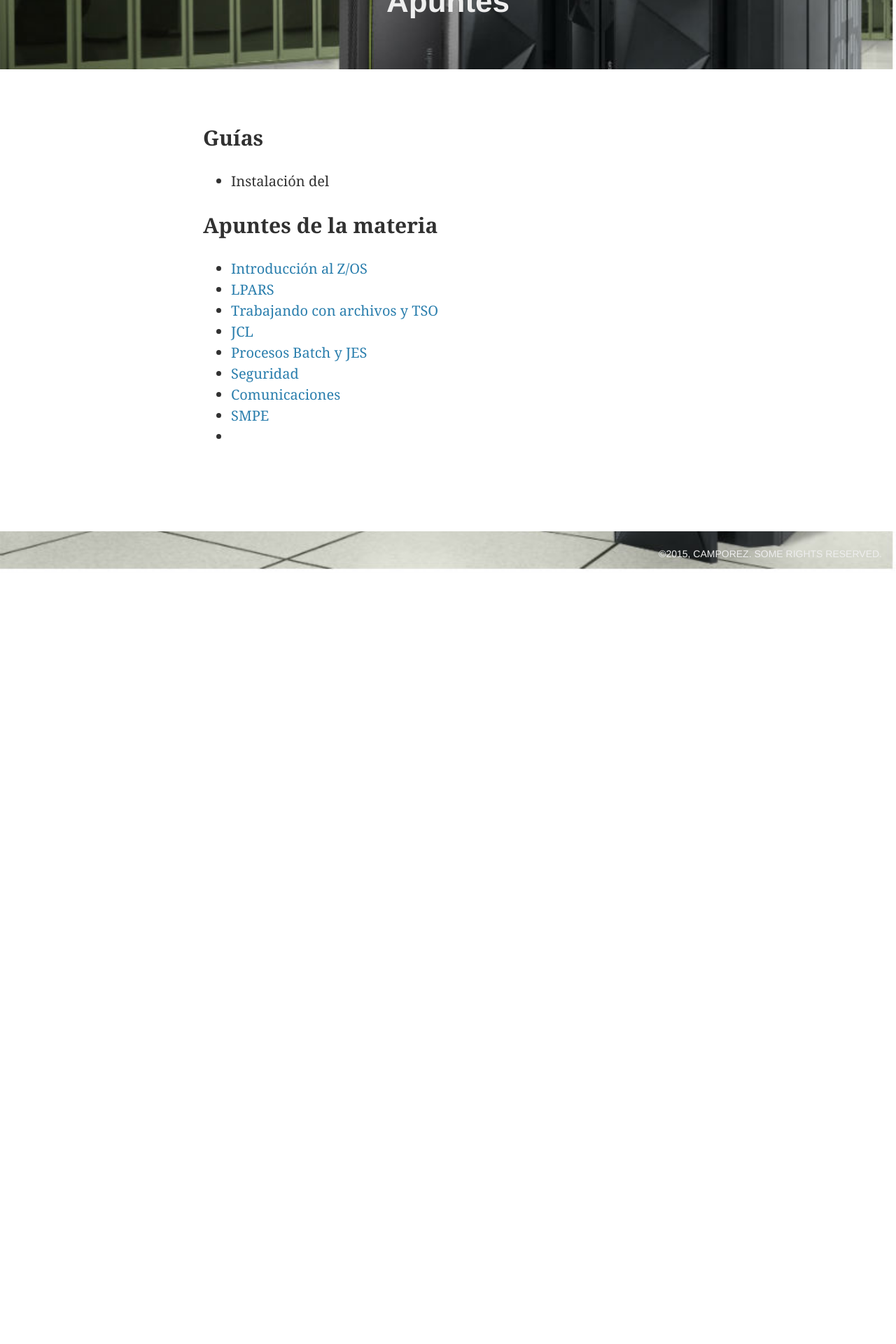
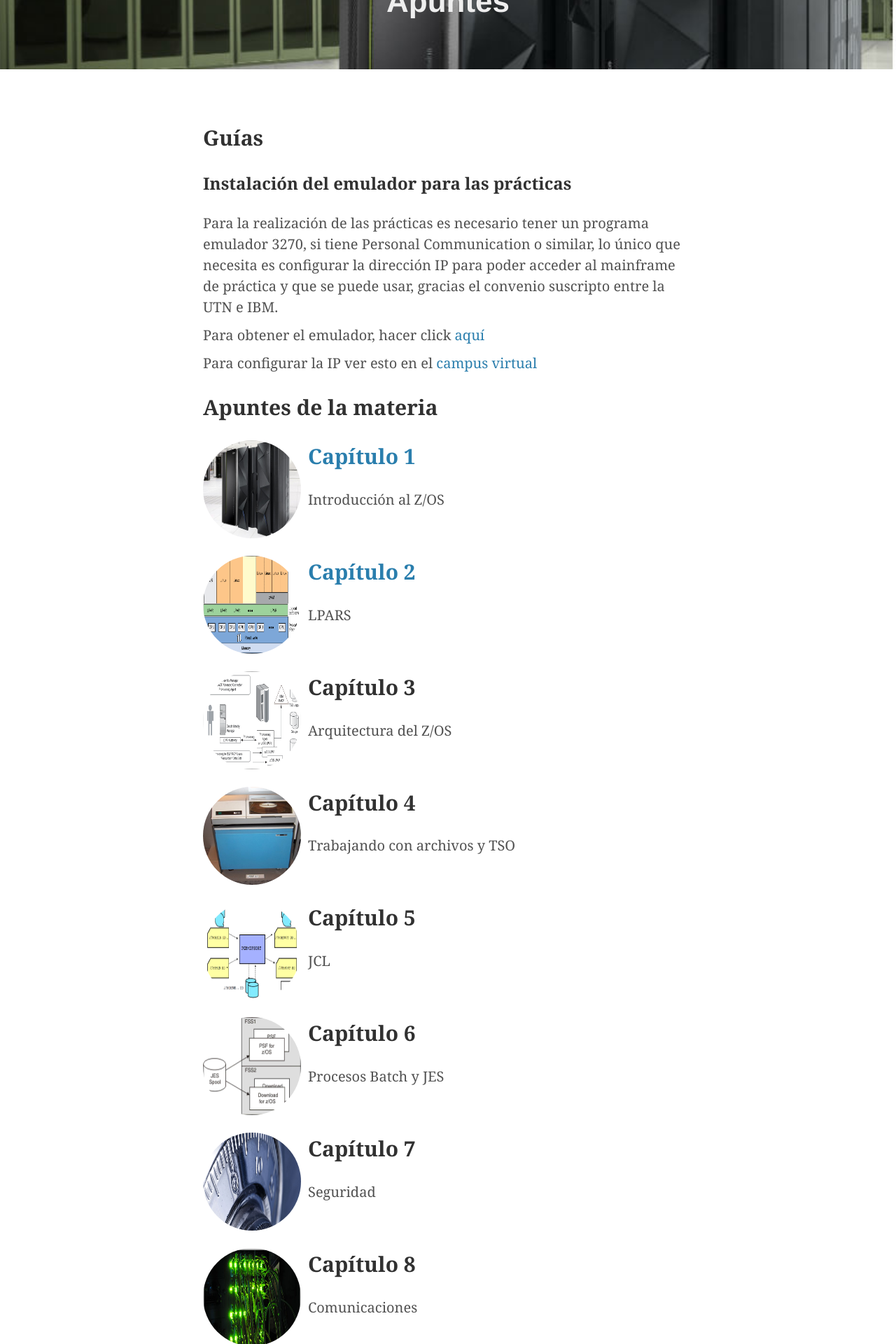
Before and after one commit to mainframes-utn-frba/mainframes-utn-frba.github.io, a Jekyll site: the page built from apuntes.md, in a window 1280 px wide. Shown: the part 351-2271 px from the top of the page at 70% size. Built offline with Jekyll 4.4.1, drawn with Linux system fonts in a browser that asks for light colours; some web fonts are replaced; before the commit the page ends 1170 px from its top, so only the background shows below that.

Commit message:
Add images to apuntes

```diff
--- a/apuntes.md
+++ b/apuntes.md
@@ -6,16 +6,86 @@ permalink: apuntes/
 
 ##Guías
 
-* Instalación del
+### Instalación del emulador para las prácticas
+
+Para la realización de las prácticas es necesario tener un programa emulador 3270, si
+tiene Personal Communication o similar, lo único que necesita es configurar la dirección
+IP para poder acceder al mainframe de práctica y que se puede usar, gracias
+el convenio suscripto entre la UTN e IBM.
+
+Para obtener el emulador, hacer click [aquí](http://x3270.bgp.nu/)
+
+Para configurar la IP ver esto en el [campus virtual](http://www.campusvirtual.frba.utn.edu.ar/especialidad/course/index.php?categoryid=94)
 
 ## Apuntes de la materia
 
-* [Introducción al Z/OS]()
-* [LPARS]()
-* [Trabajando con archivos y TSO]()
-* [JCL]()
-* [Procesos Batch y JES]()
-* [Seguridad]()
-* [Comunicaciones]()
-* [SMPE]()
-* []()
+<div id="chapters">
+    <div class="row">
+        <div class="col-lg-4">
+            <a href="/">
+                <img class="img-circle" alt="140x140" src="/assets/images/intro.jpg">
+            <h2>Capítulo 1</h2>
+            </a>
+            <p>Introducción al Z/OS</p>
+            <br>
+        </div>
+        <div class="col-lg-4">
+            <a href="/">
+                <img class="img-circle" alt="140x140" src="/assets/images/lpars.gif">
+            <h2>Capítulo 2</h2>
+            </a>
+            <p>LPARS</p>
+            <br>
+        </div>
+        <!-- /.col-lg-4 -->
+        <div class="col-lg-4">
+            <img class="img-circle" alt="140x140" src="/assets/images/arch.gif">
+            <h2>Capítulo 3</h2>
+            <p>Arquitectura del Z/OS</p>
+            <br>
+        </div>
+        <!-- /.col-lg-4 -->
+        <div class="col-lg-4">
+            <img class="img-circle" data-src="holder.js/140x140" alt="140x140" src="/assets/images/disk.jpg">
+            <h2>Capítulo 4</h2>
+            <p>Trabajando con archivos y TSO </p>
+            <br>
+        </div>
+        <!-- /.col-lg-4 -->
+        <div class="col-lg-4">
+            <img class="img-circle" alt="140x140" src="/assets/images/jcl.png">
+            <h2>Capítulo 5</h2>
+            <p>JCL</p>
+            <br>
+        </div>
+        <!-- /.col-lg-4 -->
+        <div class="col-lg-4">
+            <img class="img-circle" alt="140x140" src="/assets/images/jes.gif">
+            <h2>Capítulo 6</h2>
+            <p>Procesos Batch y JES</p>
+            <br>
+        </div>
+        <!-- /.col-lg-4 -->
+        <div class="col-lg-4">
+            <img class="img-circle" alt="140x140" src="/assets/images/security.jpg">
+            <h2>Capítulo 7</h2>
+            <p>Seguridad</p>
+            <br>
+        </div>
+        <!-- /.col-lg-4 -->
+        <div class="col-lg-4">
+            <img class="img-circle" alt="140x140" src="/assets/images/comm.jpg">
+            <h2>Capítulo 8</h2>
+            <p>Comunicaciones</p>
+            <br>
+        </div>
+        <!-- /.col-lg-4 -->
+        <div class="col-lg-4">
+            <img class="img-circle" alt="140x140" src="/assets/images/smpe.gif">
+            <h2>Capítulo 9</h2>
+            <p>SMPE</p>
+            <br>
+        </div>
+        <!-- /.col-lg-4 -->
+    </div>
+</div>
--- a/assets/css/default.css
+++ b/assets/css/default.css
@@ -210,7 +210,6 @@ h3 {
     transition: 0.5s ease;
 }
 
-
 #article img, #article video {
     border-radius: 3px;
     max-width: 100%;
@@ -352,6 +351,7 @@ pre code {
     margin: 0 5px 0 5px;
     padding: 0;
 }
+
 .social-links a span {
     font-size: 24px;
     height: 24px;
@@ -542,3 +542,11 @@ pre code {
     margin-top: 60px;
     border-top: 1px solid #EEE;
 }
+
+.img-circle {
+    width: 140px;
+    height: 140px;
+    float: left;
+    border-radius: 50% !important;
+    margin-right: 10px;
+}
--- a/index.html
+++ b/index.html
@@ -24,7 +24,7 @@ title: Sistemas Mainframes
                 <li>Apuntes teóricos de la materia adicionales</li>
                 </li>
             </ul>
-            <div>Para acceder al contenido adicional de la cursada como cuestionarios o instrucciones de las prácticas. Referirse al  <a href="http://pypi.python.org/pypi?:action=display&name=crawley&version=0.2.3"> Campus Virtual</a>.
+            <div>Para acceder al contenido adicional de la cursada como cuestionarios o instrucciones de las prácticas. Referirse al  <a href="http://www.campusvirtual.frba.utn.edu.ar/especialidad/course/index.php?categoryid=94"> Campus Virtual</a>.
             </div>
             <br/>
 
```
Also changed, not shown: assets/images/arch.gif (added), assets/images/comm.jpg (added), assets/images/disk.jpg (added), assets/images/intro.jpg (added), assets/images/jcl.png (added), assets/images/jes.gif (added), assets/images/lpars.gif (added), assets/images/security.jpg (added), assets/images/smpe.gif (added). Lines whose indentation alone changed are shown as unchanged.
